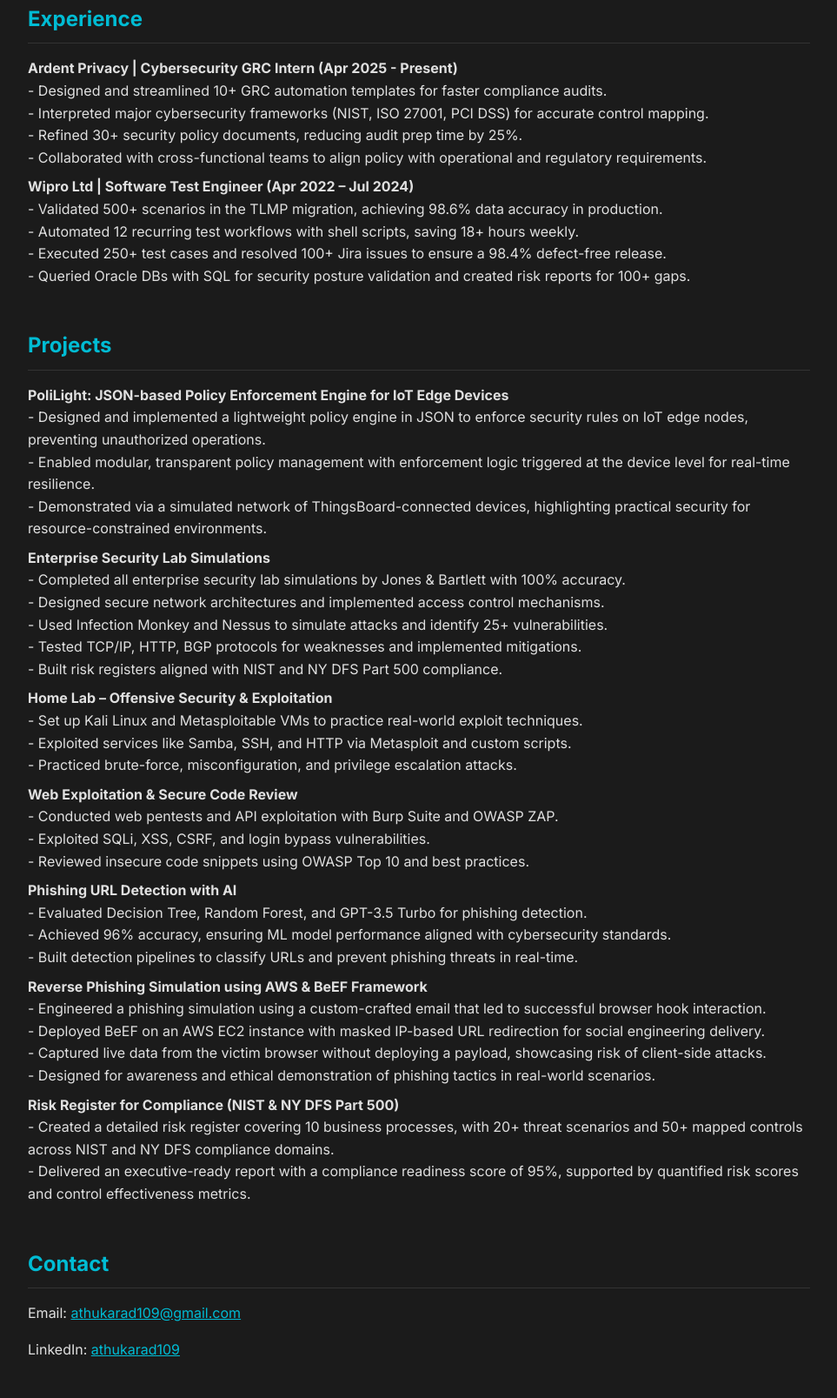
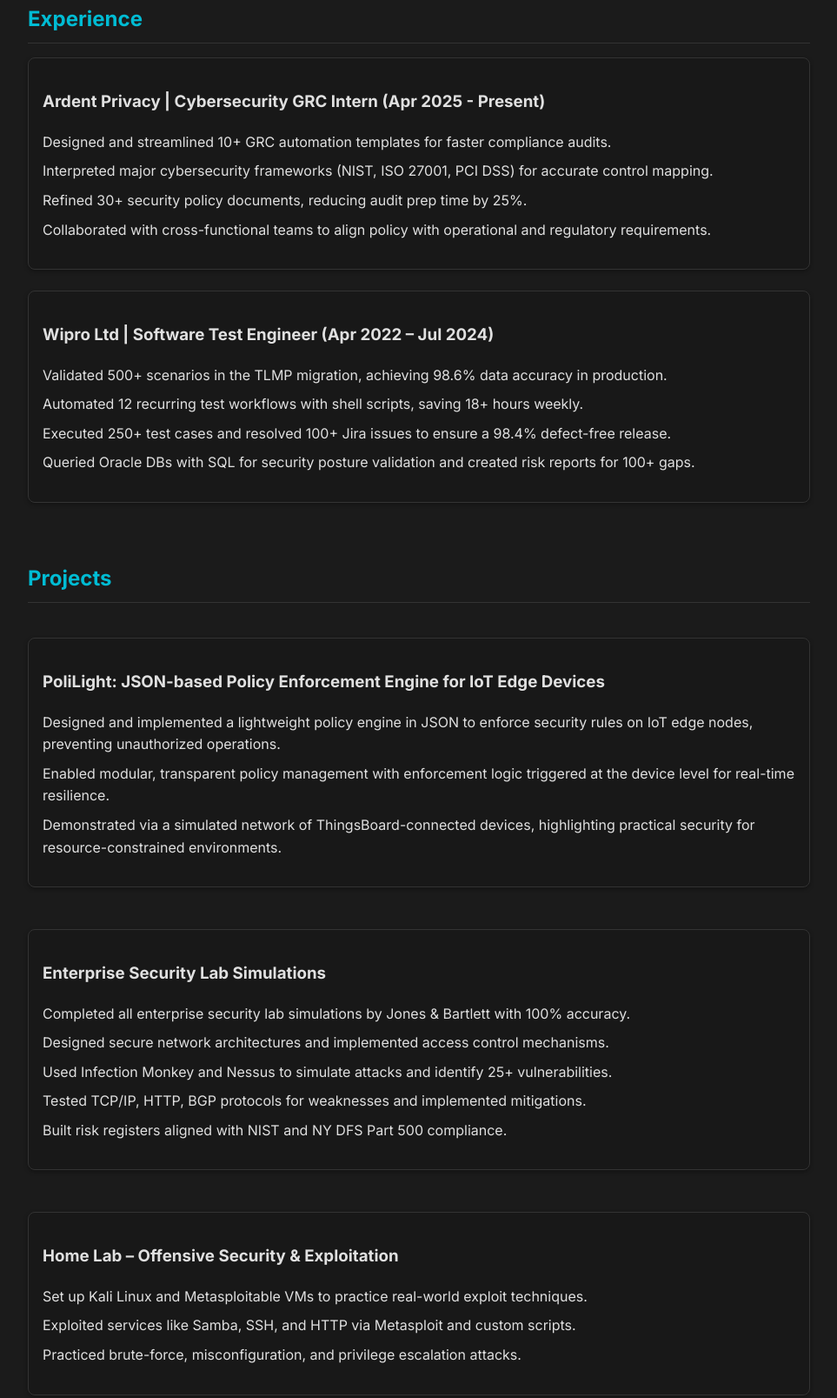
Before and after one commit to athukarad109/atharv-kulkarni, a plain HTML site: page index.html in a window 1280 px wide. Shown: the part 709-2316 px from the top of the page at 87% size, without its empty margins (158-1121 px from the left). Drawn offline with Linux system fonts and the light colour scheme.

```diff
--- a/index.html
+++ b/index.html
@@ -64,6 +64,19 @@
   ul li {
     margin: 0.5rem 0;
   }
+  .experience-item, .project-item {
+    background: #181818;
+    border: 1px solid #333;
+    border-radius: 8px;
+    padding: 1rem;
+    margin-bottom: 1.5rem;
+    box-shadow: 0 2px 5px rgba(0,0,0,0.3);
+  }
+  #projects {
+    display: flex;
+    flex-direction: column;
+    gap: 1.5rem;
+  }
   footer {
     text-align: center;
     padding: 2rem;
@@ -101,63 +114,86 @@
 
     <section id="experience">
       <h2>Experience</h2>
-      <ul>
-        <li><strong>Ardent Privacy | Cybersecurity GRC Intern (Apr 2025 - Present)</strong><br>
-          - Designed and streamlined 10+ GRC automation templates for faster compliance audits.<br>
-          - Interpreted major cybersecurity frameworks (NIST, ISO 27001, PCI DSS) for accurate control mapping.<br>
-          - Refined 30+ security policy documents, reducing audit prep time by 25%.<br>
-          - Collaborated with cross-functional teams to align policy with operational and regulatory requirements.
-        </li>
-        <li><strong>Wipro Ltd | Software Test Engineer (Apr 2022 – Jul 2024)</strong><br>
-          - Validated 500+ scenarios in the TLMP migration, achieving 98.6% data accuracy in production.<br>
-          - Automated 12 recurring test workflows with shell scripts, saving 18+ hours weekly.<br>
-          - Executed 250+ test cases and resolved 100+ Jira issues to ensure a 98.4% defect-free release.<br>
-          - Queried Oracle DBs with SQL for security posture validation and created risk reports for 100+ gaps.
-        </li>
-      </ul>
+      <div class="experience-item">
+        <h3>Ardent Privacy | Cybersecurity GRC Intern (Apr 2025 - Present)</h3>
+        <ul>
+          <li>Designed and streamlined 10+ GRC automation templates for faster compliance audits.</li>
+          <li>Interpreted major cybersecurity frameworks (NIST, ISO 27001, PCI DSS) for accurate control mapping.</li>
+          <li>Refined 30+ security policy documents, reducing audit prep time by 25%.</li>
+          <li>Collaborated with cross-functional teams to align policy with operational and regulatory requirements.</li>
+        </ul>
+      </div>
+      <div class="experience-item">
+        <h3>Wipro Ltd | Software Test Engineer (Apr 2022 – Jul 2024)</h3>
+        <ul>
+          <li>Validated 500+ scenarios in the TLMP migration, achieving 98.6% data accuracy in production.</li>
+          <li>Automated 12 recurring test workflows with shell scripts, saving 18+ hours weekly.</li>
+          <li>Executed 250+ test cases and resolved 100+ Jira issues to ensure a 98.4% defect-free release.</li>
+          <li>Queried Oracle DBs with SQL for security posture validation and created risk reports for 100+ gaps.</li>
+        </ul>
+      </div>
     </section>
 
     <section id="projects">
       <h2>Projects</h2>
-      <ul>
-        <li><strong>PoliLight: JSON-based Policy Enforcement Engine for IoT Edge Devices</strong><br>
-          - Designed and implemented a lightweight policy engine in JSON to enforce security rules on IoT edge nodes, preventing unauthorized operations.<br>
-          - Enabled modular, transparent policy management with enforcement logic triggered at the device level for real-time resilience.<br>
-          - Demonstrated via a simulated network of ThingsBoard-connected devices, highlighting practical security for resource-constrained environments.
-        </li>
-        <li><strong>Enterprise Security Lab Simulations</strong><br>
-          - Completed all enterprise security lab simulations by Jones & Bartlett with 100% accuracy.<br>
-          - Designed secure network architectures and implemented access control mechanisms.<br>
-          - Used Infection Monkey and Nessus to simulate attacks and identify 25+ vulnerabilities.<br>
-          - Tested TCP/IP, HTTP, BGP protocols for weaknesses and implemented mitigations.<br>
-          - Built risk registers aligned with NIST and NY DFS Part 500 compliance.
-        </li>
-        <li><strong>Home Lab – Offensive Security & Exploitation</strong><br>
-          - Set up Kali Linux and Metasploitable VMs to practice real-world exploit techniques.<br>
-          - Exploited services like Samba, SSH, and HTTP via Metasploit and custom scripts.<br>
-          - Practiced brute-force, misconfiguration, and privilege escalation attacks.
-        </li>
-        <li><strong>Web Exploitation & Secure Code Review</strong><br>
-          - Conducted web pentests and API exploitation with Burp Suite and OWASP ZAP.<br>
-          - Exploited SQLi, XSS, CSRF, and login bypass vulnerabilities.<br>
-          - Reviewed insecure code snippets using OWASP Top 10 and best practices.
-        </li>
-        <li><strong>Phishing URL Detection with AI</strong><br>
-          - Evaluated Decision Tree, Random Forest, and GPT-3.5 Turbo for phishing detection.<br>
-          - Achieved 96% accuracy, ensuring ML model performance aligned with cybersecurity standards.<br>
-          - Built detection pipelines to classify URLs and prevent phishing threats in real-time.
-        </li>
-        <li><strong>Reverse Phishing Simulation using AWS & BeEF Framework</strong><br>
-          - Engineered a phishing simulation using a custom-crafted email that led to successful browser hook interaction.<br>
-          - Deployed BeEF on an AWS EC2 instance with masked IP-based URL redirection for social engineering delivery.<br>
-          - Captured live data from the victim browser without deploying a payload, showcasing risk of client-side attacks.<br>
-          - Designed for awareness and ethical demonstration of phishing tactics in real-world scenarios.
-        </li>
-        <li><strong>Risk Register for Compliance (NIST & NY DFS Part 500)</strong><br>
-          - Created a detailed risk register covering 10 business processes, with 20+ threat scenarios and 50+ mapped controls across NIST and NY DFS compliance domains.<br>
-          - Delivered an executive-ready report with a compliance readiness score of 95%, supported by quantified risk scores and control effectiveness metrics.
-        </li>
-      </ul>
+      <div class="project-item">
+        <h3>PoliLight: JSON-based Policy Enforcement Engine for IoT Edge Devices</h3>
+        <ul>
+          <li>Designed and implemented a lightweight policy engine in JSON to enforce security rules on IoT edge nodes, preventing unauthorized operations.</li>
+          <li>Enabled modular, transparent policy management with enforcement logic triggered at the device level for real-time resilience.</li>
+          <li>Demonstrated via a simulated network of ThingsBoard-connected devices, highlighting practical security for resource-constrained environments.</li>
+        </ul>
+      </div>
+      <div class="project-item">
+        <h3>Enterprise Security Lab Simulations</h3>
+        <ul>
+          <li>Completed all enterprise security lab simulations by Jones & Bartlett with 100% accuracy.</li>
+          <li>Designed secure network architectures and implemented access control mechanisms.</li>
+          <li>Used Infection Monkey and Nessus to simulate attacks and identify 25+ vulnerabilities.</li>
+          <li>Tested TCP/IP, HTTP, BGP protocols for weaknesses and implemented mitigations.</li>
+          <li>Built risk registers aligned with NIST and NY DFS Part 500 compliance.</li>
+        </ul>
+      </div>
+      <div class="project-item">
+        <h3>Home Lab – Offensive Security & Exploitation</h3>
+        <ul>
+          <li>Set up Kali Linux and Metasploitable VMs to practice real-world exploit techniques.</li>
+          <li>Exploited services like Samba, SSH, and HTTP via Metasploit and custom scripts.</li>
+          <li>Practiced brute-force, misconfiguration, and privilege escalation attacks.</li>
+        </ul>
+      </div>
+      <div class="project-item">
+        <h3>Web Exploitation & Secure Code Review</h3>
+        <ul>
+          <li>Conducted web pentests and API exploitation with Burp Suite and OWASP ZAP.</li>
+          <li>Exploited SQLi, XSS, CSRF, and login bypass vulnerabilities.</li>
+          <li>Reviewed insecure code snippets using OWASP Top 10 and best practices.</li>
+        </ul>
+      </div>
+      <div class="project-item">
+        <h3>Phishing URL Detection with AI</h3>
+        <ul>
+          <li>Evaluated Decision Tree, Random Forest, and GPT-3.5 Turbo for phishing detection.</li>
+          <li>Achieved 96% accuracy, ensuring ML model performance aligned with cybersecurity standards.</li>
+          <li>Built detection pipelines to classify URLs and prevent phishing threats in real-time.</li>
+        </ul>
+      </div>
+      <div class="project-item">
+        <h3>Reverse Phishing Simulation using AWS & BeEF Framework</h3>
+        <ul>
+          <li>Engineered a phishing simulation using a custom-crafted email that led to successful browser hook interaction.</li>
+          <li>Deployed BeEF on an AWS EC2 instance with masked IP-based URL redirection for social engineering delivery.</li>
+          <li>Captured live data from the victim browser without deploying a payload, showcasing risk of client-side attacks.</li>
+          <li>Designed for awareness and ethical demonstration of phishing tactics in real-world scenarios.</li>
+        </ul>
+      </div>
+      <div class="project-item">
+        <h3>Risk Register for Compliance (NIST & NY DFS Part 500)</h3>
+        <ul>
+          <li>Created a detailed risk register covering 10 business processes, with 20+ threat scenarios and 50+ mapped controls across NIST and NY DFS compliance domains.</li>
+          <li>Delivered an executive-ready report with a compliance readiness score of 95%, supported by quantified risk scores and control effectiveness metrics.</li>
+        </ul>
+      </div>
     </section>
 
     <section id="contact">
```
